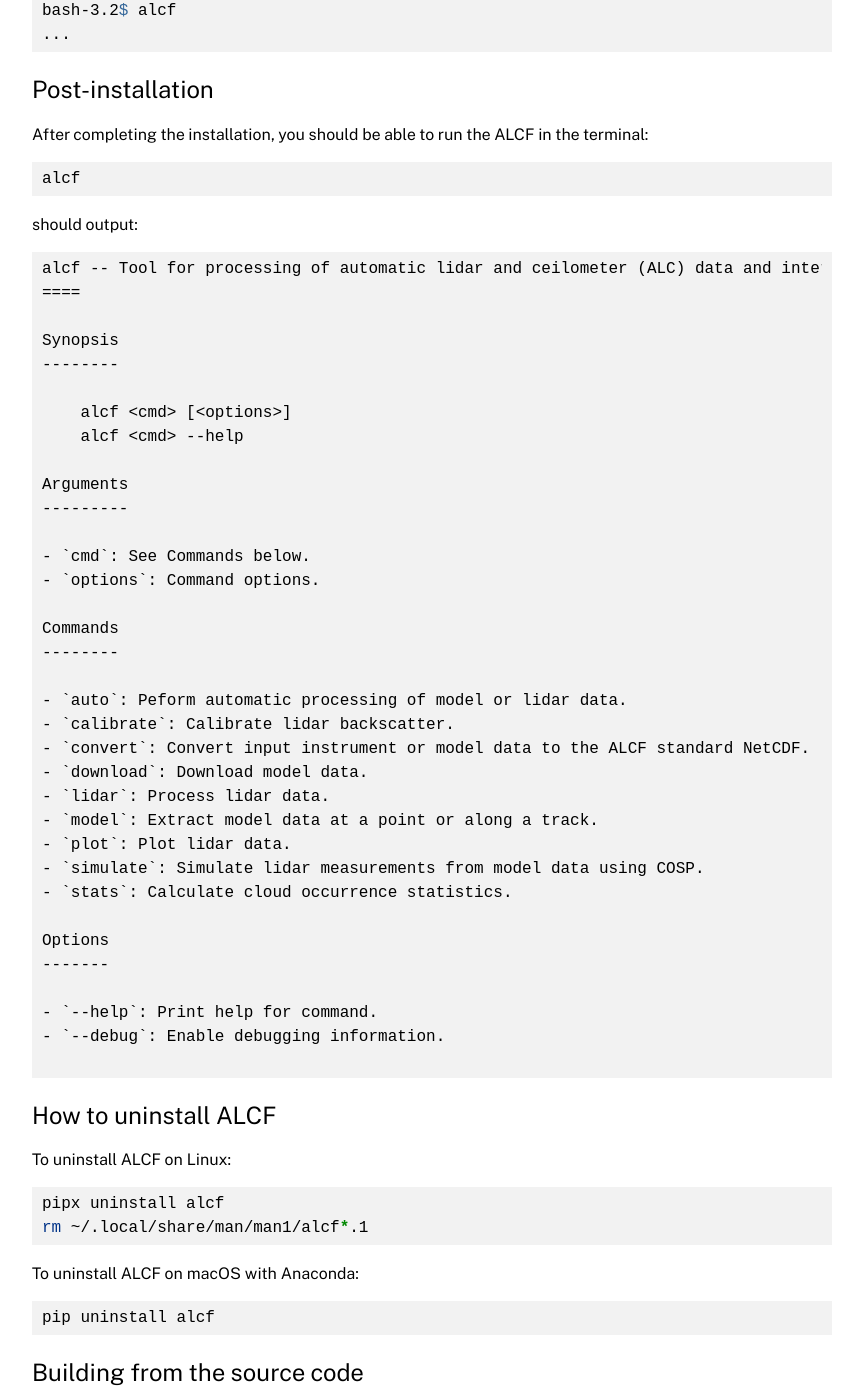
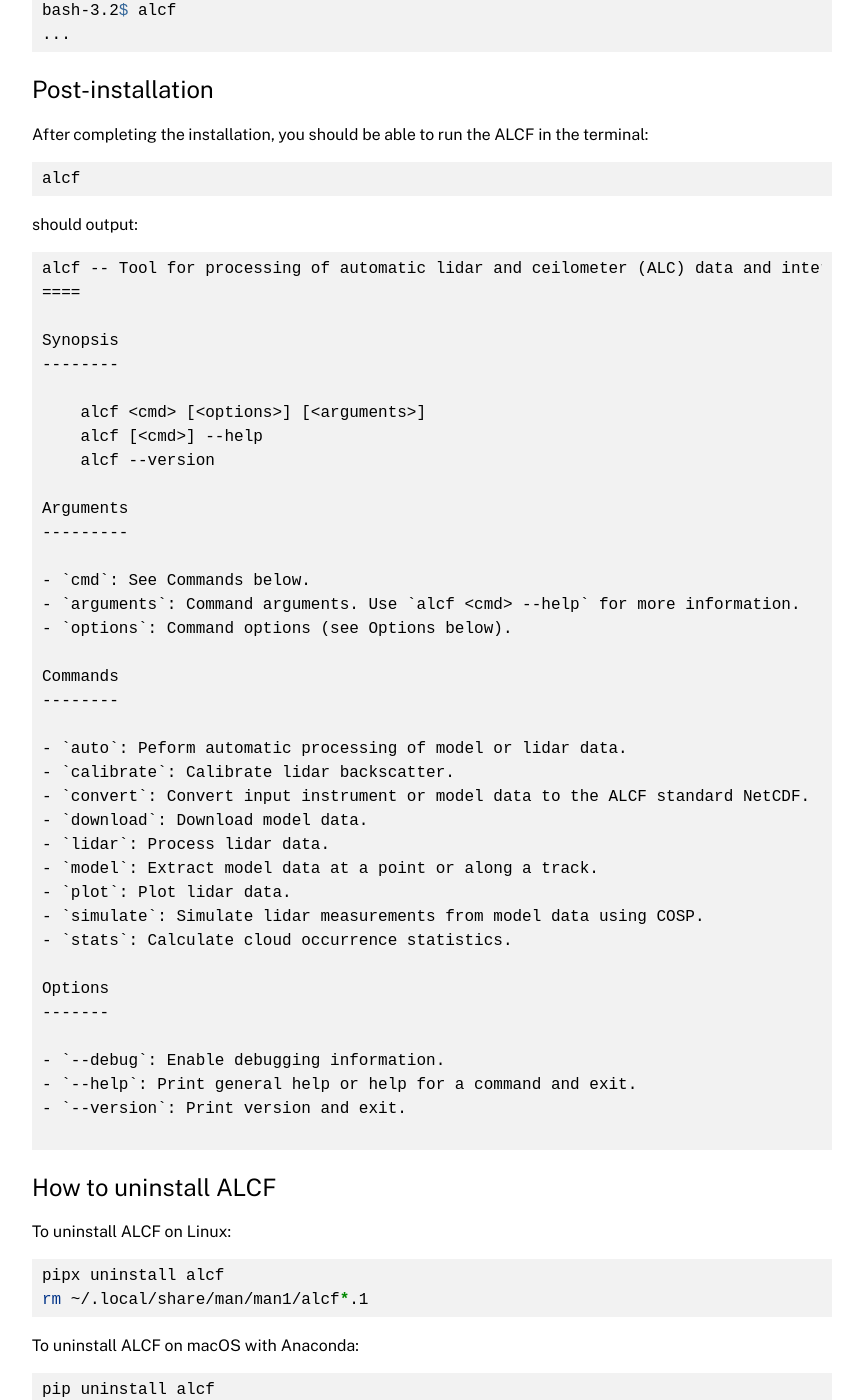
Before and after one commit to alcf-lidar/alcf, a Jekyll site: the page built from docs/installation/index.md, in a window 1280 px wide and 1400 px high, scrolled down 2451 px. Shown: the whole window, without its empty margins (208-1071 px from the left). Built offline with Jekyll 4.4.1, drawn with Linux system fonts in a browser that asks for light colours.

Commit message:
Update docs

```diff
--- a/docs/_includes/cmd_main.md
+++ b/docs/_includes/cmd_main.md
@@ -4,14 +4,16 @@ alcf -- Tool for processing of automatic lidar and ceilometer (ALC) data and int
 Synopsis
 --------
 
-    alcf <cmd> [<options>]
-    alcf <cmd> --help
+    alcf <cmd> [<options>] [<arguments>]
+    alcf [<cmd>] --help
+    alcf --version
 
 Arguments
 ---------
 
 - `cmd`: See Commands below.
-- `options`: Command options.
+- `arguments`: Command arguments. Use `alcf <cmd> --help` for more information.
+- `options`: Command options (see Options below).
 
 Commands
 --------
@@ -29,5 +31,6 @@ Commands
 Options
 -------
 
-- `--help`: Print help for command.
 - `--debug`: Enable debugging information.
+- `--help`: Print general help or help for a command and exit.
+- `--version`: Print version and exit.
```
Also changed, not shown: 11 other files.
